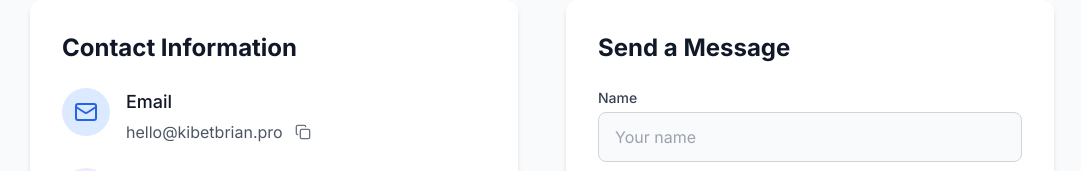
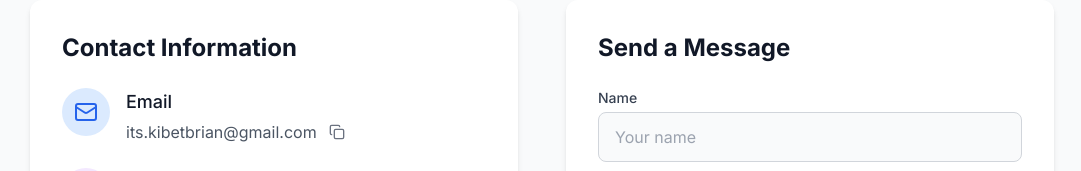
Before and after one commit to kib3tbrian/kbportfolio, a React (Create React App) app: page / in a window 1280 px wide. Shown: the part 7880-8051 px from the top of the page, without its empty margins (98-1179 px from the left). Built offline with nearby package versions, Linux system fonts and the light colour scheme.

Commit message:
Update contactInfo.js

```diff
--- a/src/data/contactInfo.js
+++ b/src/data/contactInfo.js
@@ -5,7 +5,7 @@
  * Central place to manage all contact details
  */
 const contactInfo = {
-  email: 'hello@kibetbrian.pro',
+  email: 'its.kibetbrian@gmail.com',
   phone: '+254 111 800 631',
   location: 'Nairobi, Kenya',
   linkedin: 'https://www.linkedin.com/in/kibet-brian-1433b9214/',
```
